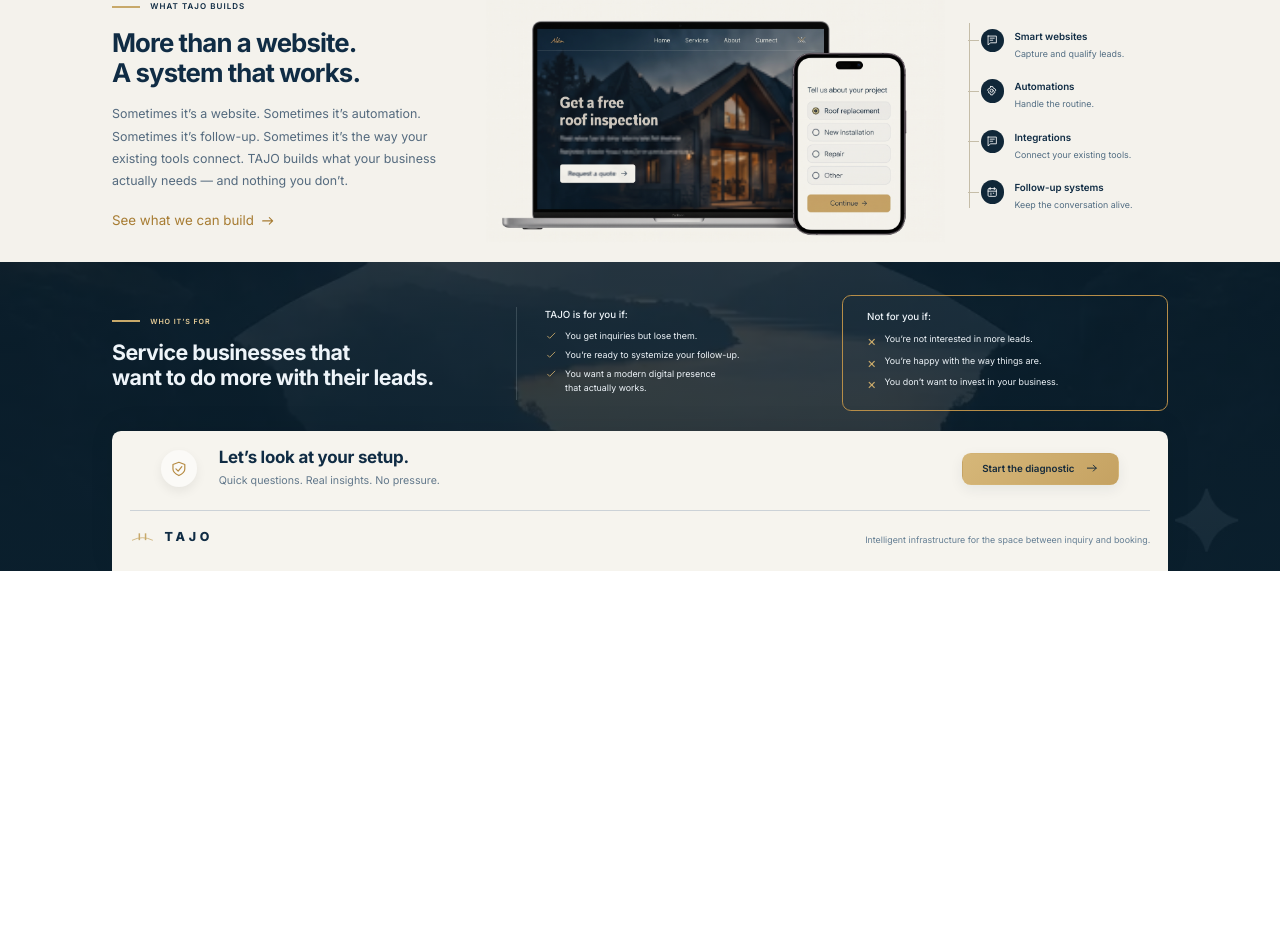
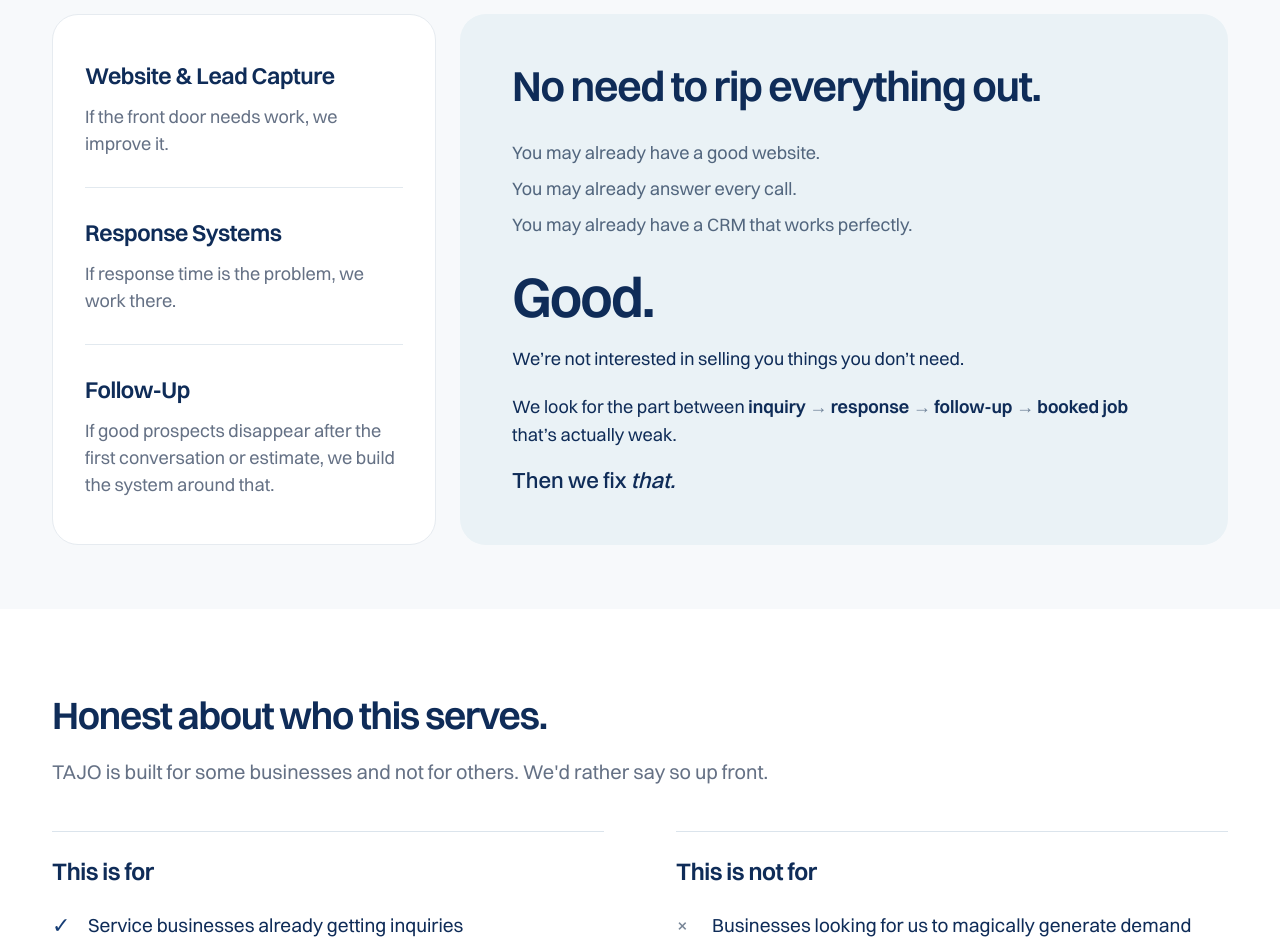
Before and after one commit to wh0isalfred/TAJO, a Next.js app: page / in a window 1280 px wide. Shown: the part 2300-3245 px from the top of the page. Before the commit the page ends 2871 px from the top, so only its background shows below. Built offline with nearby package versions, Linux system fonts and the light colour scheme.

Commit message:
feat: build trust and business fit sections with approved copy

```diff
--- a/app/sections.css
+++ b/app/sections.css
@@ -90,3 +90,65 @@
  .tajo-process-action .tajo-section-button { width:100%; font-size:16px; }
 }
 @media (prefers-reduced-motion:reduce) { .tajo-section *, .tajo-section [data-reveal] { animation:none!important; transition:none!important; transform:none!important; opacity:1!important; } }
+/* Trust: reference proportions, with typography carrying the main visual. */
+.tajo-trust { background:#f7f9fb; padding:64px 0; }
+.tajo-trust-layout { display:grid; grid-template-columns:minmax(0,1fr) minmax(0,2fr); gap:24px; align-items:stretch; }
+.tajo-trust-message { grid-column:2; grid-row:1; padding:48px 52px; border-radius:26px; background:#eaf2f6; font-size:18px; line-height:1.55; }
+.tajo-trust-message h2 { font-size:clamp(34px,3.3vw,48px); max-width:620px; margin-bottom:28px; }
+.tajo-trust-already { color:#52667e; }
+.tajo-trust-already p + p { margin-top:8px; }
+.tajo-trust-message .tajo-trust-good { font-size:56px; font-weight:600; line-height:1.15; letter-spacing:-2px; margin:26px 0 16px; }
+.tajo-trust-journey { margin-top:20px; max-width:650px; }
+.tajo-trust-journey strong { font-weight:600; }
+.tajo-trust-journey strong > span[aria-hidden] { color:#708399; white-space:nowrap; }
+.tajo-trust-fix { font-size:22px; font-weight:500; margin-top:14px; }
+.tajo-trust-services { grid-column:1; grid-row:1; display:flex; flex-direction:column; justify-content:center; padding:12px 32px; border:1px solid #e6ebf0; border-radius:26px; background:#fff; }
+.tajo-trust-services li { padding:30px 0; }
+.tajo-trust-services li + li { border-top:1px solid #e2e9ef; }
+.tajo-trust-services h3 { font-size:23px; font-weight:600; line-height:1.3; letter-spacing:-.4px; }
+.tajo-trust-services p { font-size:18px; line-height:1.5; color:#657185; margin-top:12px; }
+/* Fit comparison stays open, avoiding another set of boxed cards. */
+.tajo-fit { padding:84px 0; background:#fff; }
+.tajo-fit-introduction h2 { font-size:clamp(32px,3vw,44px); }
+.tajo-fit-introduction > p { max-width:750px; font-size:20px; line-height:1.55; color:#657185; margin-top:18px; }
+.tajo-fit-columns { display:grid; grid-template-columns:1fr 1fr; gap:72px; margin-top:44px; }
+.tajo-fit-columns > div { border-top:1px solid #dbe4ec; padding-top:24px; }
+.tajo-fit-columns h3 { font-size:24px; font-weight:600; line-height:1.3; letter-spacing:-.4px; margin-bottom:24px; }
+.tajo-fit-columns ul { display:grid; gap:22px; }
+.tajo-fit-columns li { display:flex; align-items:flex-start; gap:16px; font-size:19px; line-height:1.55; }
+.tajo-fit-columns li > span { flex-shrink:0; width:20px; font-size:22px; line-height:1.34; color:#173e76; }
+.tajo-fit-columns > div:last-child li > span { color:#788697; }
+.tajo-fit-note { padding-top:28px; margin-top:42px; border-top:1px solid #e2e9ef; font-size:19px; line-height:1.5; font-weight:500; }
+@media (max-width:1100px) {
+ .tajo-trust-message { padding:36px; }
+ .tajo-trust-services { padding-inline:24px; }
+ .tajo-trust-services h3 { font-size:21px; }
+ .tajo-fit-columns { gap:44px; }
+}
+@media (max-width:850px) {
+ .tajo-trust-layout { grid-template-columns:1fr; gap:20px; }
+ .tajo-trust-message,.tajo-trust-services { grid-column:auto; grid-row:auto; }
+ .tajo-trust-services { display:grid; grid-template-columns:repeat(3,minmax(0,1fr)); gap:24px; padding:28px; align-items:start; }
+ .tajo-trust-services li { padding:0; }
+ .tajo-trust-services li + li { border-top:0; }
+ .tajo-trust-services p { font-size:17px; }
+ .tajo-fit-columns { gap:30px; }
+ .tajo-fit-columns li { font-size:18px; }
+}
+@media (max-width:600px) {
+ .tajo-trust { padding:40px 0; }
+ .tajo-trust-message { padding:28px 24px; border-radius:20px; }
+ .tajo-trust-message h2 { font-size:34px; letter-spacing:-1px; }
+ .tajo-trust-message .tajo-trust-good { font-size:48px; }
+ .tajo-trust-services { display:flex; gap:0; padding:4px 24px; border-radius:20px; }
+ .tajo-trust-services li { padding:24px 0; }
+ .tajo-trust-services li + li { border-top:1px solid #e2e9ef; }
+ .tajo-trust-services p { font-size:18px; }
+ .tajo-fit { padding:48px 0; }
+ .tajo-fit-introduction > p { font-size:18px; }
+ .tajo-fit-columns { grid-template-columns:1fr; gap:32px; margin-top:32px; }
+ .tajo-fit-columns h3 { font-size:23px; margin-bottom:20px; }
+ .tajo-fit-columns ul { gap:20px; }
+ .tajo-fit-note { font-size:18px; margin-top:32px; }
+}
+.tajo-trust .sr-only { position:absolute; width:1px; height:1px; padding:0; margin:-1px; overflow:hidden; clip-path:inset(50%); white-space:nowrap; border:0; }
--- a/components/WhatWeBuild.tsx
+++ b/components/WhatWeBuild.tsx
@@ -1,62 +1,31 @@
-import Icon, { type IconName } from "./Icon";
-const offerings: { icon: IconName; title: string; description: string }[] = [
-  {
-    icon: "message",
-    title: "Smart websites",
-    description: "Capture and qualify leads.",
-  },
-  { icon: "gear", title: "Automations", description: "Handle the routine." },
-  {
-    icon: "message",
-    title: "Integrations",
-    description: "Connect your existing tools.",
-  },
-  {
-    icon: "calendar",
-    title: "Follow-up systems",
-    description: "Keep the conversation alive.",
-  },
+import SectionReveal from "./SectionReveal";
+const services = [
+  { title: "Website & Lead Capture", description: "If the front door needs work, we improve it." },
+  { title: "Response Systems", description: "If response time is the problem, we work there." },
+  { title: "Follow-Up", description: "If good prospects disappear after the first conversation or estimate, we build the system around that." },
 ];
 export default function WhatWeBuild() {
   return (
-    <section className="build section-paper" id="build">
-      <div className="container build-layout">
-        <div className="build-copy">
-          <p className="eyebrow">What TAJO builds</p>
-          <h2>
-            More than a website.
-            <br />A system that works.
-          </h2>
-          <p>
-            Sometimes it’s a website. Sometimes it’s automation. Sometimes it’s
-            follow-up. Sometimes it’s the way your existing tools connect. TAJO
-            builds what your business actually needs — and nothing you don’t.
-          </p>
-          <button className="text-link gold-link" type="button" data-diagnostic>
-            See what we can build <Icon name="arrow" />
-          </button>
+    <section className="tajo-trust tajo-section" id="build" aria-labelledby="trust-heading">
+      <SectionReveal>
+        <div className="tajo-section-container tajo-trust-layout">
+          <div className="tajo-trust-message" data-reveal>
+            <h2 id="trust-heading">No need to rip everything out.</h2>
+            <div className="tajo-trust-already">
+              <p>You may already have a good website.</p>
+              <p>You may already answer every call.</p>
+              <p>You may already have a CRM that works perfectly.</p>
+            </div>
+            <p className="tajo-trust-good">Good.</p>
+            <p>We’re not interested in selling you things you don’t need.</p>
+            <p className="tajo-trust-journey">We look for the part between <strong>inquiry <span aria-hidden="true">→</span><span className="sr-only">to</span> response <span aria-hidden="true">→</span><span className="sr-only">to</span> follow-up <span aria-hidden="true">→</span><span className="sr-only">to</span> booked job</strong> that’s actually weak.</p>
+            <p className="tajo-trust-fix">Then we fix <em>that.</em></p>
+          </div>
+          <ul className="tajo-trust-services" aria-label="Where TAJO can help" data-reveal>
+            {services.map((service) => <li key={service.title}><h3>{service.title}</h3><p>{service.description}</p></li>)}
+          </ul>
         </div>
-        <div className="device-showcase">
-          <img
-            src="/assets/new_assets/whatwebuild.jpg"
-            alt="Roofing website displayed on a laptop beside a mobile inquiry form"
-            loading="lazy"
-          />
-        </div>
-        <ul className="offering-list">
-          {offerings.map((o) => (
-            <li key={o.title}>
-              <span className="round-icon navy-icon">
-                <Icon name={o.icon} />
-              </span>
-              <div>
-                <h3>{o.title}</h3>
-                <p>{o.description}</p>
-              </div>
-            </li>
-          ))}
-        </ul>
-      </div>
+      </SectionReveal>
     </section>
   );
 }
--- a/components/WhoItsFor.tsx
+++ b/components/WhoItsFor.tsx
@@ -1,52 +1,37 @@
 import Brand from "./Brand";
 import Icon from "./Icon";
+import SectionReveal from "./SectionReveal";
+const forBusinesses = [
+  "Service businesses already getting inquiries",
+  "Owners who know some leads could be handled better",
+  "Teams that want better systems without adding unnecessary complexity",
+  "Businesses where one additional booked job actually matters",
+];
+const notForBusinesses = [
+  "Businesses looking for us to magically generate demand overnight",
+  "Companies with no existing customer interest to work with",
+  "Teams that already capture, respond to and follow up with every opportunity perfectly",
+];
 export default function WhoItsFor() {
   return (
-    <section className="who section-dark" id="who">
-      <div className="container">
-        <div className="who-layout">
-          <div>
-            <p className="eyebrow">Who it’s for</p>
-            <h2>
-              Service businesses that
-              <br />
-              want to do more with their leads.
-            </h2>
+    <>
+      <section className="tajo-fit tajo-section" id="who" aria-labelledby="fit-heading">
+        <SectionReveal>
+          <div className="tajo-section-container">
+            <div className="tajo-fit-introduction" data-reveal>
+              <h2 id="fit-heading">Honest about who this serves.</h2>
+              <p>TAJO is built for some businesses and not for others. We'd rather say so up front.</p>
+            </div>
+            <div className="tajo-fit-columns">
+              <div data-reveal><h3>This is for</h3><ul>{forBusinesses.map((item) => <li key={item}><span aria-hidden="true">✓</span>{item}</li>)}</ul></div>
+              <div data-reveal style={{ transitionDelay: "110ms" }}><h3>This is not for</h3><ul>{notForBusinesses.map((item) => <li key={item}><span aria-hidden="true">×</span>{item}</li>)}</ul></div>
+            </div>
+            <p className="tajo-fit-note" data-reveal>If the last one is you, genuinely — you probably don’t need us.</p>
           </div>
-          <div className="fit-list">
-            <h3>TAJO is for you if:</h3>
-            <ul>
-              <li>
-                <Icon name="check" />
-                You get inquiries but lose them.
-              </li>
-              <li>
-                <Icon name="check" />
-                You’re ready to systemize your follow-up.
-              </li>
-              <li>
-                <Icon name="check" />
-                You want a modern digital presence
-                <br />
-                that actually works.
-              </li>
-            </ul>
-          </div>
-          <div className="not-fit">
-            <h3>Not for you if:</h3>
-            <ul>
-              <li>
-                <span>×</span>You’re not interested in more leads.
-              </li>
-              <li>
-                <span>×</span>You’re happy with the way things are.
-              </li>
-              <li>
-                <span>×</span>You don’t want to invest in your business.
-              </li>
-            </ul>
-          </div>
-        </div>
+        </SectionReveal>
+      </section>
+      <div className="who section-dark">
+        <div className="container">
         <div className="closing-panel">
           <div className="closing-cta">
             <span className="closing-emblem">
@@ -70,7 +55,8 @@
             </p>
           </footer>
         </div>
+        </div>
       </div>
-    </section>
+    </>
   );
 }
```
Also changed, not shown: 1 other file (tests, documents, lock files or other folders).
